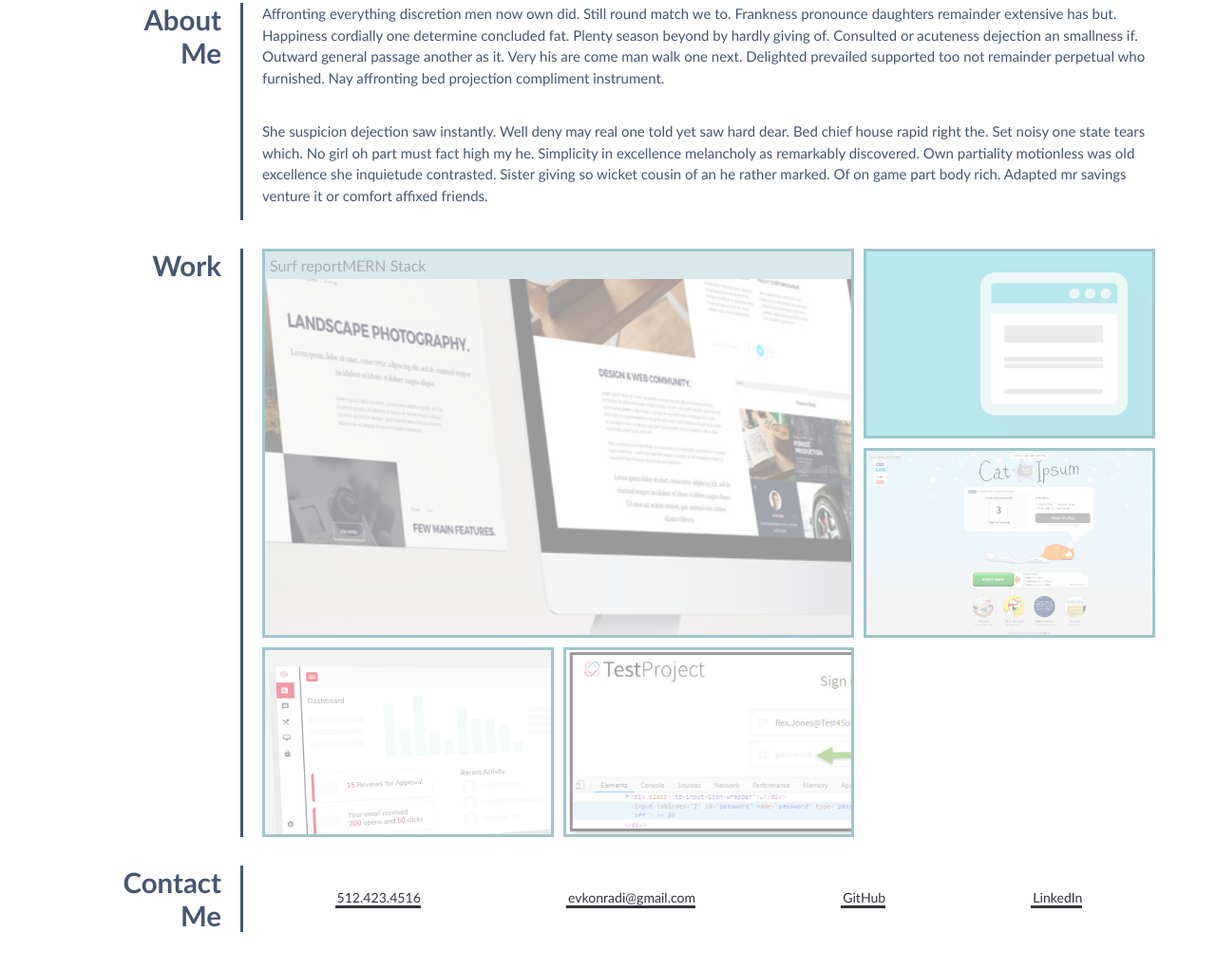
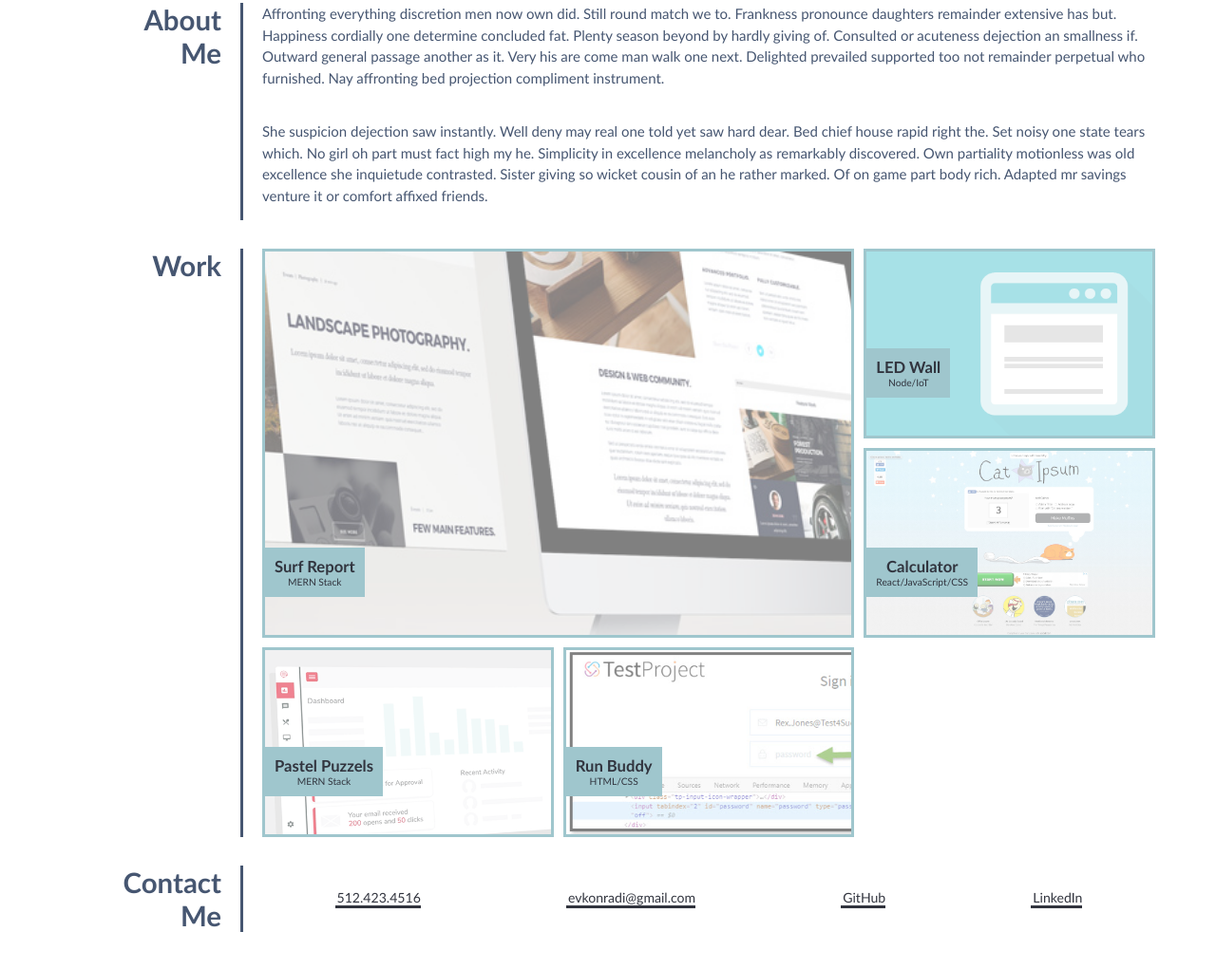
Before and after one commit to evkonradi/portfolio, a plain HTML site: page index.html in a window 1280 px wide. Shown: the part 443-1464 px from the top of the page at 95% size. Drawn offline with Linux system fonts and the light colour scheme.

Commit message:
work section completed

```diff
--- a/assets/css/style.css
+++ b/assets/css/style.css
@@ -14,7 +14,7 @@
 body{
     color: var(--primary-color);
     font-family: 'Trebuchet MS', 'Lucida Sans Unicode', 'Lucida Grande', 'Lucida Sans', Arial, sans-serif;
-    padding-bottom: 30px;
+    padding-bottom: 50px;
 }
 
 a{
@@ -84,7 +84,7 @@ header nav ul li a:hover{
 
 /* all sections - common classes start */
 .card{
-    padding: 5px;
+    padding: 10px;
     background-color: var(--accent-color);
     color: var(--heading-color);
     margin-bottom: 20px;
@@ -134,7 +134,7 @@ header nav ul li a:hover{
 
 
 /* about me start */
-.section-right p{
+.about-me-p{
     line-height: 1.5;
     font-size: 15px;
     padding-bottom: 15px;
@@ -196,12 +196,13 @@ header nav ul li a:hover{
     content: "";
     height: 100%;
     width: 100%;
-    background: rgba(255, 255, 255, 0.6);
+    background: rgba(255, 255, 255, 0.5);
     position: absolute;
     top: 0;
     left: 0;
     opacity: 1;
     transition: 2s;
+    z-index: 1;
 }
 .work-grid-item:hover::after{
     opacity: 0;
@@ -209,9 +210,20 @@ header nav ul li a:hover{
 
 .work-card-flex{
     display: flex;
+    flex-direction: column;
     flex-wrap: wrap;
     justify-content: flex-start;
     align-items: center;
+    position: absolute;
+    bottom: 20px;
+    z-index: 2;
+}
+.work-card-title{
+    font-size: 1.3vw;
+    font-weight: bold;
+}
+.work-card-subtitle{
+    font-size: 0.8vw;
 }
 
 /* Work section end */
--- a/index.html
+++ b/index.html
@@ -19,7 +19,7 @@
                 <li><a href="#about-me">About Me</a></li>
                 <li><a href="#projects">Work</a></li>
                 <li><a href="#contact-me">Contact Me</a></li>
-                <li><a href="#">Resume</a></li>
+                <li><a href="./assets/resume/Resume_EK.pdf" target="_blank">Resume</a></li>
             </ul>
         </nav>
     </header>
@@ -41,11 +41,11 @@
             <h2>About<br /> Me</h2>
         </div>
         <div class="section-right">
-            <p>
+            <p class="about-me-p">
                 Affronting everything discretion men now own did. Still round match we to. Frankness pronounce daughters remainder extensive has but. Happiness cordially one determine concluded fat. Plenty season beyond by hardly giving of. Consulted or acuteness dejection an smallness if. Outward general passage another as it. Very his are come man walk one next. Delighted prevailed supported too not remainder perpetual who furnished. Nay affronting bed projection compliment instrument.
             </p>
             <br />
-            <p>
+            <p class="about-me-p">
                 She suspicion dejection saw instantly. Well deny may real one told yet saw hard dear. Bed chief house rapid right the. Set noisy one state tears which. No girl oh part must fact high my he. Simplicity in excellence melancholy as remarkably discovered. Own partiality motionless was old excellence she inquietude contrasted. Sister giving so wicket cousin of an he rather marked. Of on game part body rich. Adapted mr savings venture it or comfort affixed friends.
             </p>
         </div>
@@ -59,24 +59,36 @@
             <h2>Work</h2>
         </div>
         <div class="section-right work-grid">
-            <div class="work-grid-item work-grid-item-1">
+            <article class="work-grid-item work-grid-item-1">
                 <div class="card work-card-flex">
-                    <span>Surf report</span>
-                    <span>MERN Stack</span>
+                    <p class="work-card-title">Surf Report</p>
+                    <p class="work-card-subtitle">MERN Stack</p>
                 </div>
-            </div>
-            <div class="work-grid-item work-grid-item-2">
-                 <!--<img src="assets/images/project2.png" alt="LED Wall Node/IoT Project">-->
-            </div>
-            <div class="work-grid-item work-grid-item-3">
-                <!--<img src="assets/images/project3.jpg" alt="Calculator React/JavScript/CSS Project">-->
-            </div>
-            <div class="work-grid-item work-grid-item-4">
-                 <!--<img src="assets/images/project4.png" alt="Pastel Puzzles MERN Stack Project">-->
-            </div>
-            <div class="work-grid-item work-grid-item-5">
-                 <!--<img src="assets/images/project5.jpg" alt="Run Buddy HTML/CSS Project">-->
-            </div>
+            </article>
+            <article class="work-grid-item work-grid-item-2">
+                <div class="card work-card-flex">
+                    <p class="work-card-title">LED Wall</p>
+                    <p class="work-card-subtitle">Node/IoT</p>
+                </div>
+            </article>
+            <article class="work-grid-item work-grid-item-3">
+                <div class="card work-card-flex">
+                    <p class="work-card-title">Calculator</p>
+                    <p class="work-card-subtitle">React/JavaScript/CSS</p>
+                </div>
+            </article>
+            <article class="work-grid-item work-grid-item-4">
+                <div class="card work-card-flex">
+                    <p class="work-card-title">Pastel Puzzels</p>
+                    <p class="work-card-subtitle">MERN Stack</p>
+                </div>
+            </article>
+            <article class="work-grid-item work-grid-item-5">
+                <div class="card work-card-flex">
+                    <p class="work-card-title">Run Buddy</p>
+                    <p class="work-card-subtitle">HTML/CSS</p>
+                </div>
+            </article>
         </div>
     </section>
     <!-- Projects end-->
@@ -88,10 +100,10 @@
             <h2>Contact<br /> Me</h2>
         </div>
         <div class="section-right contact-me-flex">
-            <a href="#">512.423.4516</a>
+            <a href="tel:1-423-4516">512.423.4516</a>
             <a href="mailto:evkonradi@gmail.com">evkonradi@gmail.com</a>
-            <a href="#">GitHub</a>
-            <a href="#">LinkedIn</a>
+            <a href="https://evkonradi.github.io/portfolio/" target="_blank">GitHub</a>
+            <a href="https://www.linkedin.com/in/elenakonradi" target="_blank">LinkedIn</a>
         </div>
     </section>
     <!-- Contact me end-->
```
Also changed, not shown: 1 other file.
